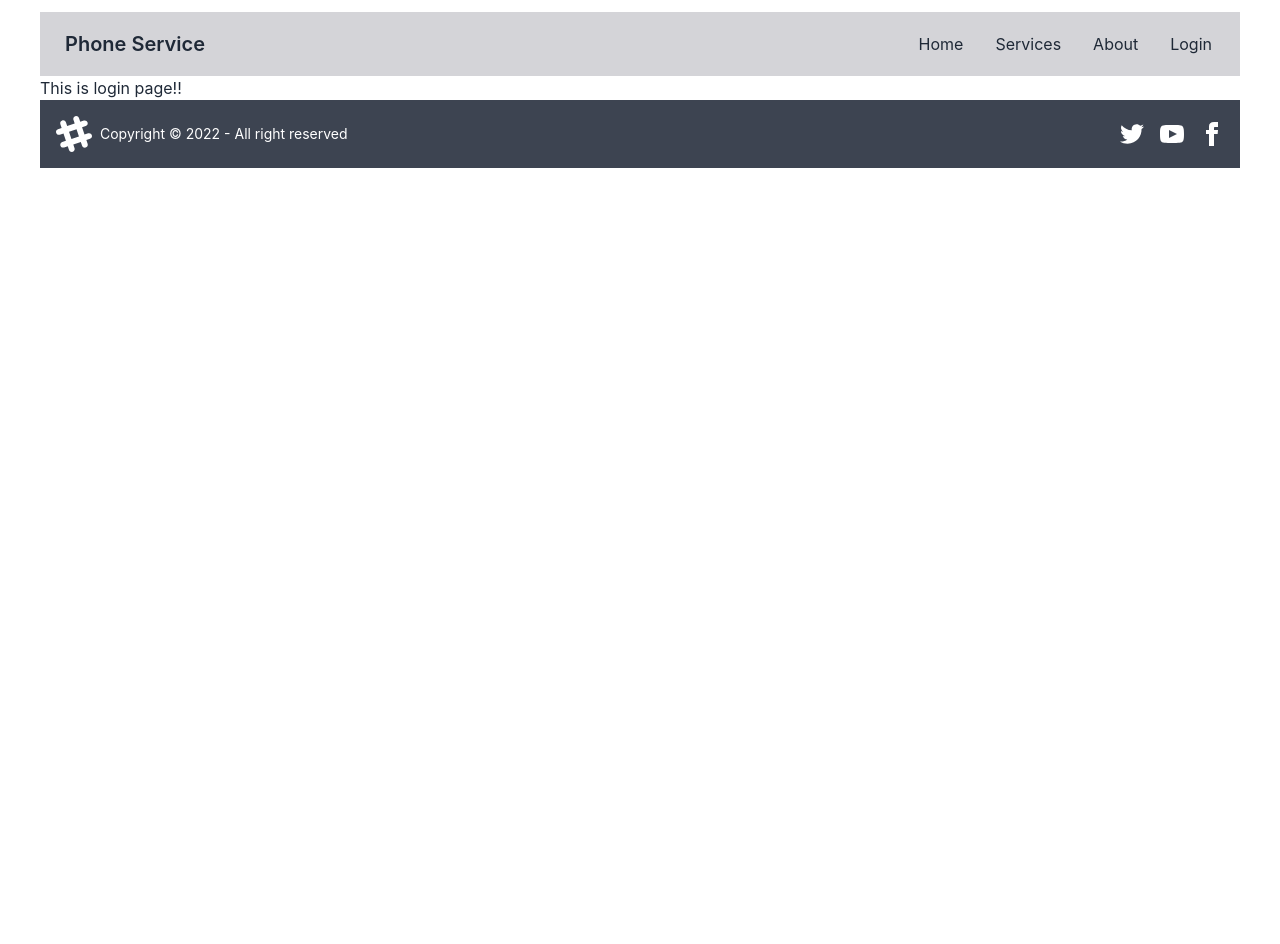
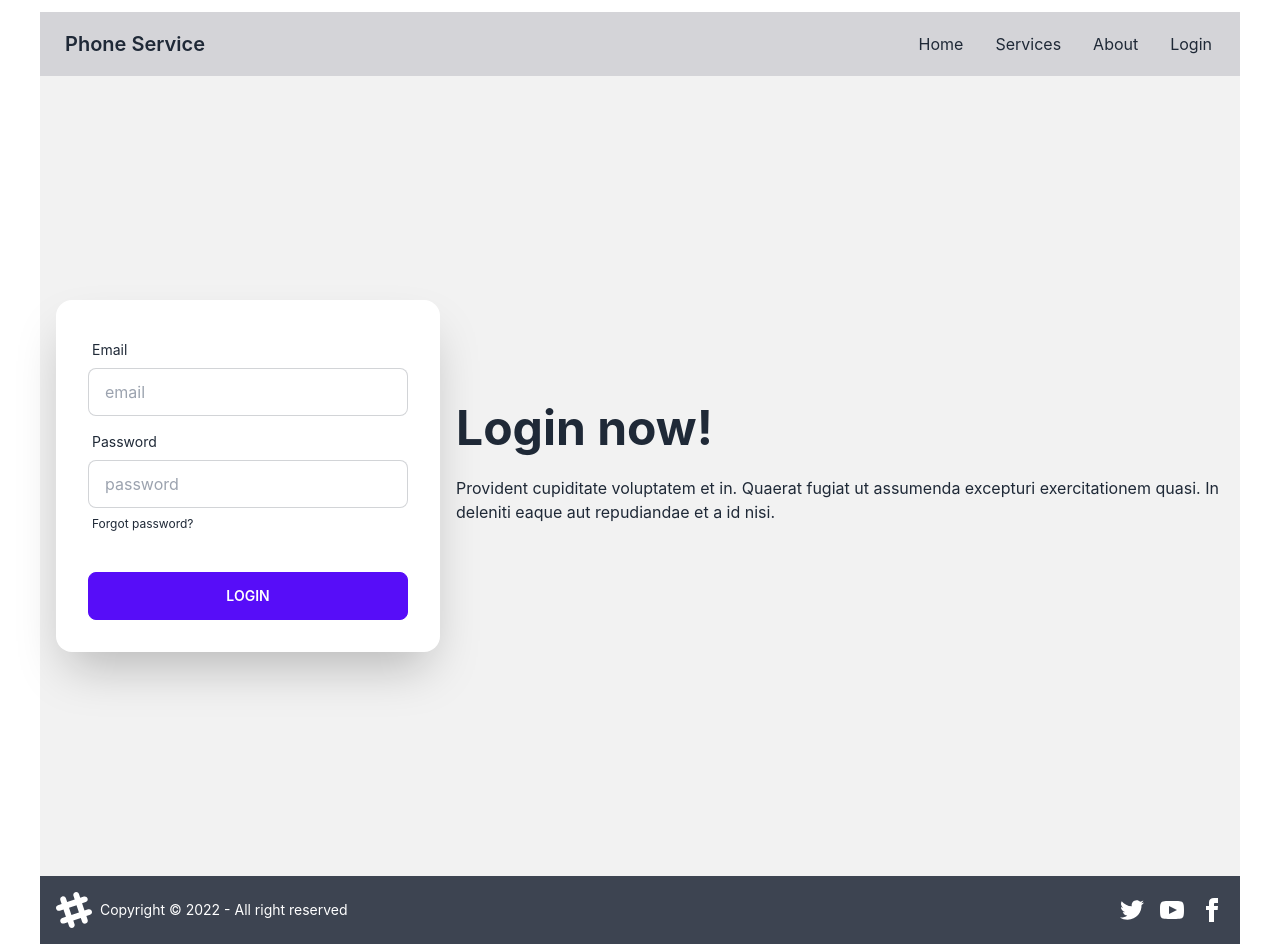
Before and after one commit to partho2589/genius-phone-services, a React (Create React App) app: page /login in a window 1280 px wide. Before the commit the page ends 800 px from the top, so only its background shows below. Built offline with nearby package versions, Linux system fonts and the light colour scheme.

Commit message:
added data

```diff
--- a/src/Pages/Home/Navbar.css
+++ b/src/Pages/Home/Navbar.css
@@ -1,4 +1,4 @@
-/* .static{
+.static{
     position: sticky ;
     top: 0;
-} */
+}
--- a/src/Pages/Home/Service.css
+++ b/src/Pages/Home/Service.css
@@ -1,4 +1,8 @@
-#product-img:hover{
+/* #product-img:hover{
     width: 370px;
     height: 270px;
+} */
+#product-img:hover{
+    box-shadow: 0 0 11px rgba(189, 4, 4, 0.2);
+
 }
--- /dev/null
+++ b/src/Pages/Shared/Dark.js
@@ -0,0 +1,33 @@
+import React from 'react';
+import { Button, Container, InputGroup } from 'reactstrap';
+import { ThemeContext, themes } from './contexts/ThemeContext';
+import ToggleDark from './components/toggleDark';
+function Dark() {
+    const [darkMode, setDarkMode] = React.useState(true);
+
+    return (
+      <div className="App">
+        <header className="App-header">
+          <h1 className="text-warning">Dark/Light mode</h1>
+          <InputGroup>
+            <ThemeContext.Consumer>
+              {({ changeTheme }) => (
+                <Button
+                  color="link"
+                  onClick={() => {
+                    setDarkMode(!darkMode);
+                    changeTheme(darkMode ? themes.light : themes.dark);
+                  }}
+                >
+                  <i className={darkMode ? 'fas fa-sun' : 'fas fa-moon'}></i>
+                  <span className="d-lg-none d-md-block">Switch mode</span>
+                </Button>
+              )}
+            </ThemeContext.Consumer>
+          </InputGroup>
+        </header>
+      </div>
+    );
+  }
+
+export default Dark;
--- a/src/Pages/Shared/Footer/Footer.js
+++ b/src/Pages/Shared/Footer/Footer.js
@@ -4,7 +4,7 @@ const Footer = () => {
     const today = new Date()
     const year = today.getFullYear();
     return (
-        <footer className="footer items-center p-4 bg-neutral text-neutral-content">
+        <footer id='footer' className="footer items-center p-4 bg-neutral text-neutral-content">
             <div  className="items-center grid-flow-col">
                 <svg width="36" height="36" viewBox="0 0 24 24" xmlns="http://www.w3.org/2000/svg" fillRule="evenodd" clipRule="evenodd" className="fill-current"><path d="M22.672 15.226l-2.432.811.841 2.515c.33 1.019-.209 2.127-1.23 2.456-1.15.325-2.148-.321-2.463-1.226l-.84-2.518-5.013 1.677.84 2.517c.391 1.203-.434 2.542-1.831 2.542-.88 0-1.601-.564-1.86-1.314l-.842-2.516-2.431.809c-1.135.328-2.145-.317-2.463-1.229-.329-1.018.211-2.127 1.231-2.456l2.432-.809-1.621-4.823-2.432.808c-1.355.384-2.558-.59-2.558-1.839 0-.817.509-1.582 1.327-1.846l2.433-.809-.842-2.515c-.33-1.02.211-2.129 1.232-2.458 1.02-.329 2.13.209 2.461 1.229l.842 2.515 5.011-1.677-.839-2.517c-.403-1.238.484-2.553 1.843-2.553.819 0 1.585.509 1.85 1.326l.841 2.517 2.431-.81c1.02-.33 2.131.211 2.461 1.229.332 1.018-.21 2.126-1.23 2.456l-2.433.809 1.622 4.823 2.433-.809c1.242-.401 2.557.484 2.557 1.838 0 .819-.51 1.583-1.328 1.847m-8.992-6.428l-5.01 1.675 1.619 4.828 5.011-1.674-1.62-4.829z"></path></svg>
                 <p>Copyright © {year} - All right reserved</p>
--- a/src/Pages/Shared/Login/Login.js
+++ b/src/Pages/Shared/Login/Login.js
@@ -2,9 +2,36 @@ import React from 'react';
 
 const Login = () => {
     return (
-        <div>
-            <h1>This is login page!!</h1>
+    <div className="hero min-h-screen bg-base-200">
+      <div className="hero-content flex-col lg:flex-row-reverse">
+    <div className="text-center lg:text-left">
+      <h1 className="text-5xl font-bold">Login now!</h1>
+      <p className="py-6">Provident cupiditate voluptatem et in. Quaerat fugiat ut assumenda excepturi exercitationem quasi. In deleniti eaque aut repudiandae et a id nisi.</p>
+    </div>
+    <div className="card flex-shrink-0 w-full max-w-sm shadow-2xl bg-base-100">
+      <div className="card-body">
+        <div className="form-control">
+          <label className="label">
+            <span className="label-text">Email</span>
+          </label>
+          <input type="text" placeholder="email" className="input input-bordered" />
         </div>
+        <div className="form-control">
+          <label className="label">
+            <span className="label-text">Password</span>
+          </label>
+          <input type="text" placeholder="password" className="input input-bordered" />
+          <label className="label">
+            <a href="#" className="label-text-alt link link-hover">Forgot password?</a>
+          </label>
+        </div>
+        <div className="form-control mt-6">
+          <button className="btn btn-primary">Login</button>
+        </div>
+      </div>
+    </div>
+  </div>
+</div>
     );
 };
 
```
